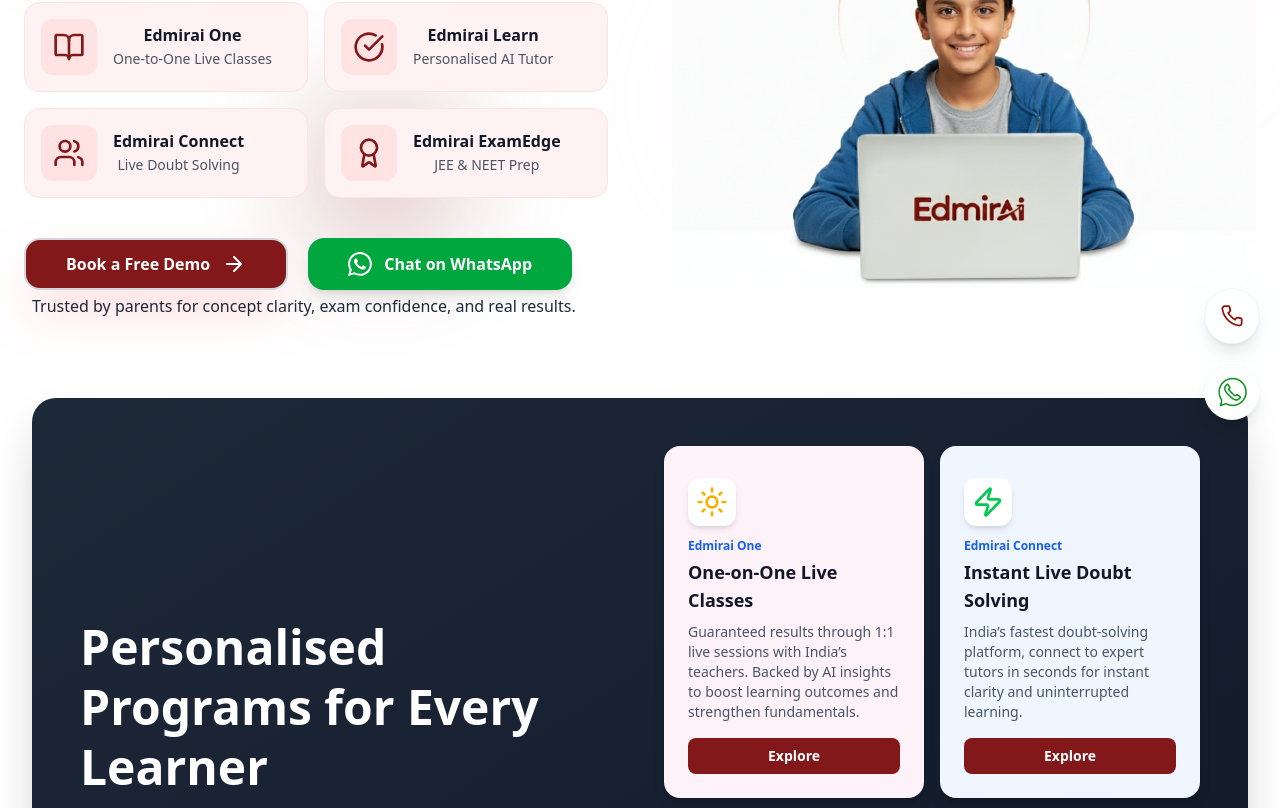
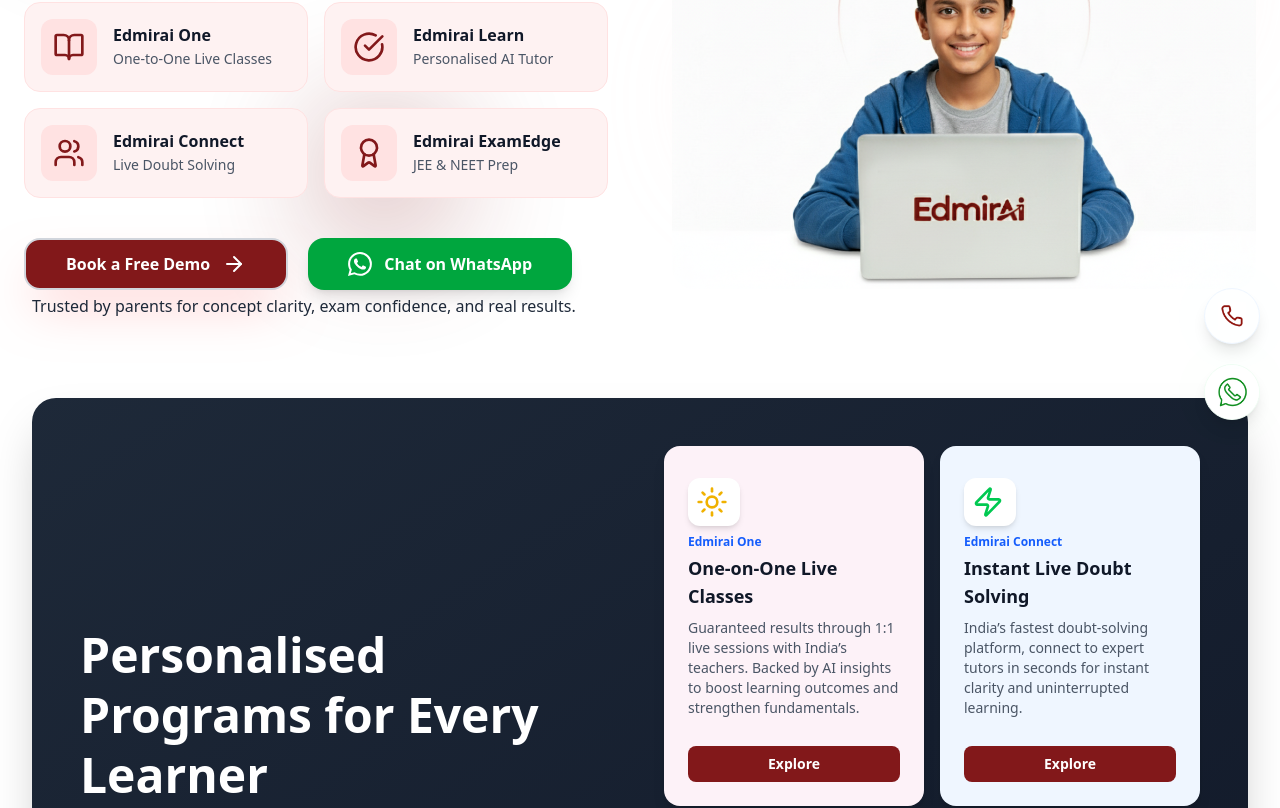
Before and after one commit to Chetan2520/EdmireAi, a React (Vite) app: page / in a window 1280 px wide. Shown: the part 360-1168 px from the top of the page. Built offline with nearby package versions, Linux system fonts and the light colour scheme.

Commit message:
alll minor changes

```diff
--- a/src/Hero.jsx
+++ b/src/Hero.jsx
@@ -86,7 +86,7 @@
                       </div>
 
                       {/* Text Content */}
-                      <div className="flex flex-col items-center">
+                      <div className="flex flex-col ">
                         <h3 className="font-bold text-gray-900 text-base leading-tight">
                           {service.title}
                         </h3>
@@ -110,7 +110,7 @@
                 </Link>
 
                 <a
-                  href="https://wa.me/917794078833?text=Hi%2C%20I'd%20like%20to%20know%20more%20about%20your%20Programmes."
+                  href="https://wa.me/917794078833?text=Hi%2C%20I'd%20like%20to%20know%20more%20about%20our%20products!"
                   target="_blank"
                   rel="noopener noreferrer"
                   className="px-4 py-3 lg:px-10 lg:py-3 bg-green-600 text-white rounded-2xl transition-all font-semibold text-sm lg:text-base flex items-center space-x-3 shadow-lg transform hover:-translate-y-1"
--- a/src/KidsCourses.jsx
+++ b/src/KidsCourses.jsx
@@ -92,7 +92,8 @@
                 {courses.map((course, index) => (
                   <div
                     key={index}
-                    className={`${course.bgColor} rounded-2xl p-6 relative shadow-lg `}
+                    // FIX: Set the card to be a flex container (column) and take full height
+                    className={`${course.bgColor} rounded-2xl p-6 relative shadow-lg flex flex-col h-full`}
                   >
                     {course.badge && (
                       <span className={`absolute top-3 left-3 ${course.badgeColor} text-white px-3 py-1 rounded-full text-xs font-bold`}>
@@ -100,29 +101,35 @@
                       </span>
                     )}
 
-                    <div className="flex flex-col items-start gap-3 mt-2">
-                      <div className={`${course.iconColor} bg-white rounded-xl p-1 lg:p-2 shadow-md`}>
+                    {/* FIX: Use flex-grow and justify-between on the inner content to push the button down */}
+                    <div className="flex flex-col items-start gap-3 mt-2 flex-grow justify-between">
+
+                      {/* Course Content (Icon, Title, Description) */}
+                      <div>
+                        <div className={`${course.iconColor} bg-white w-11  lg:w-13  rounded-xl p-1 lg:p-2 shadow-md`}>
                           <course.Icon className="w-8 h-8" strokeWidth={2} />
                         </div>
 
-                      <div className="flex-1">
-                        <p className={`text-xs  font-semibold mb-1 ${course.titleColor || 'text-blue-600'}`}>
+                        <div className="flex-1 mt-2">
+                          <p className={`text-xs font-semibold mb-1 ${course.titleColor || 'text-blue-600'}`}>
                             {course.title}
                           </p>
                           <h3 className="text-sm lg:text-lg font-bold text-gray-900 mb-2">
                             {course.subtitle}
                           </h3>
-                        <p className="text-gray-600 text-[10px] md:text-xs lg:text-sm  mb-4">
+                          <p className="text-gray-600 text-[10px] md:text-xs lg:text-sm mb-4">
                             {course.description}
                           </p>
+                        </div>
+                      </div>
 
+                      {/* Explore Button (Will be pushed to the bottom by justify-between) */}
                       <Link
                         to={`/Program${index + 1}`}
                         className="bg-red-900 hover:bg-red-800 text-white px-4 py-2 rounded-lg font-semibold transition-colors text-sm w-full text-center block"
                       >
                         Explore
                       </Link>
-                      </div>
                     </div>
                   </div>
                 ))}
--- a/src/WhatsAppIcon.jsx
+++ b/src/WhatsAppIcon.jsx
@@ -14,7 +14,7 @@
 
       {/* Main Anchor Tag */}
     <a
-  href={`https://wa.me/${phoneNumber}?text=Hi%2C%20I%27d%20like%20to%20know%20more%20about%20your%20Programmes.`}
+  href={`https://wa.me/${phoneNumber}?text=Hi%2C%20I%27d%20like%20to%20know%20more%20about%20our%20products!`}
   target="_blank"
   rel="noopener noreferrer"
   className="relative flex items-center justify-center w-14 h-14 bg-white rounded-full shadow-lg border border-green-50 transition-transform duration-300 hover:scale-110 active:scale-95"
```
Also changed, not shown: 1 other file (tests, documents, lock files or other folders). Lines whose indentation alone changed are shown as unchanged.
